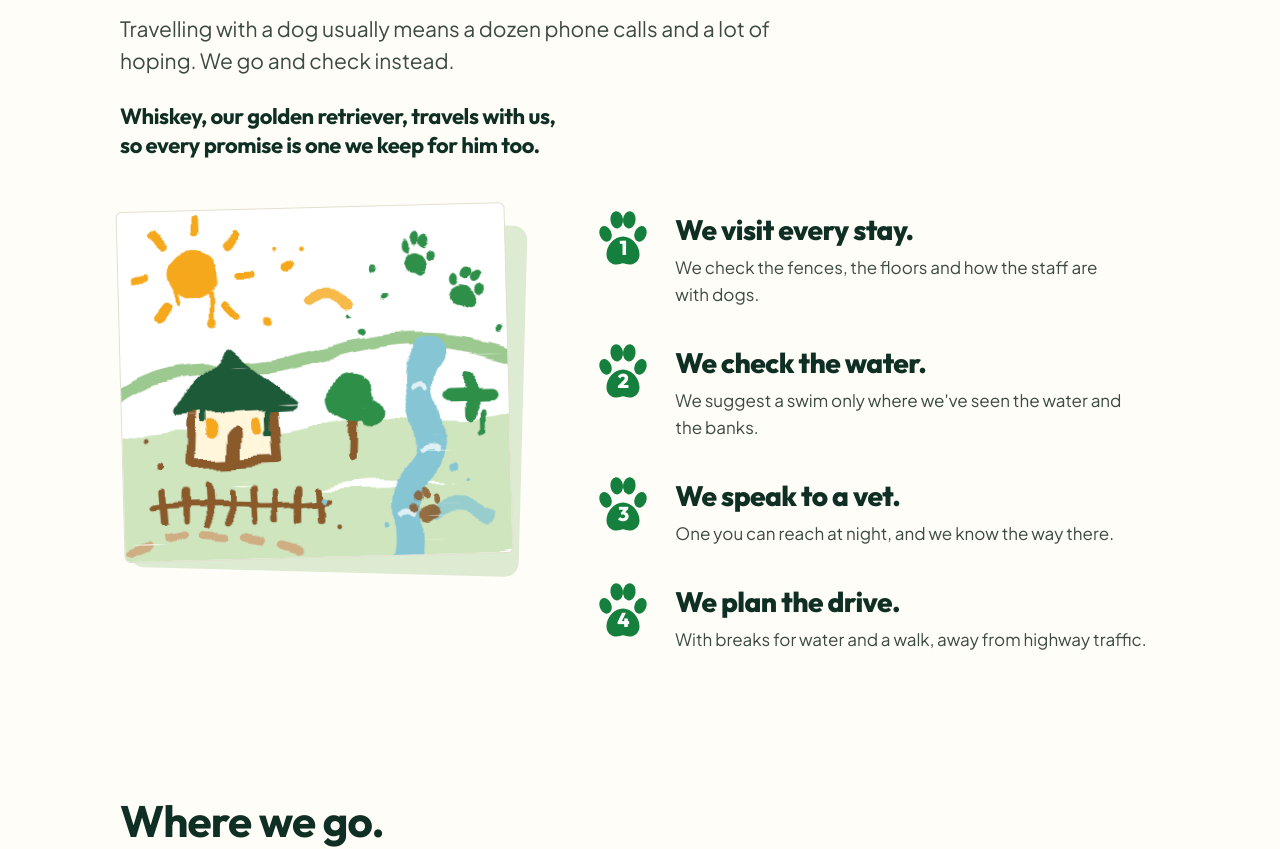
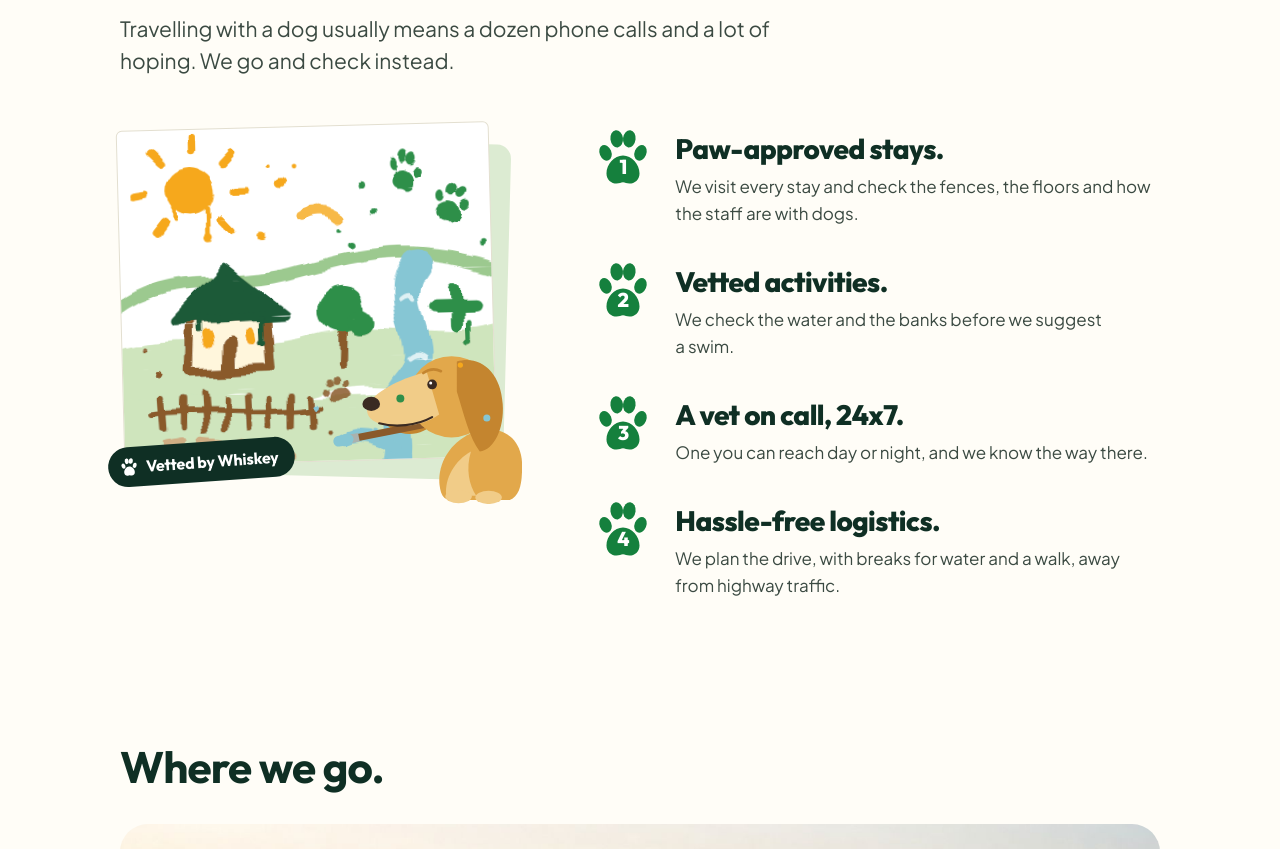
Before and after one commit to trailsunseen/website, a plain HTML site: page v2/index.html in a window 1280 px wide. Shown: the part 5220-6069 px from the top of the page. Drawn offline with Linux system fonts and the light colour scheme.

Commit message:
v2 draft: Whiskey paints the picture, new headings for the four checks
A drawn golden retriever holds the brush at the corner of the painting,
with a 'Vetted by Whiskey' label. The four checks take the owners'
headings. The Whiskey section no longer mentions the two families.

Co-Authored-By: Claude Fable 5.2 <noreply@anthropic.com>

```diff
--- a/v2/index.html
+++ b/v2/index.html
@@ -22,7 +22,7 @@
 <link rel="preconnect" href="https://fonts.googleapis.com">
 <link rel="preconnect" href="https://fonts.gstatic.com" crossorigin>
 <link href="https://fonts.googleapis.com/css2?family=Outfit:wght@600;700;800&family=Plus+Jakarta+Sans:wght@400;500;600;700&display=swap" rel="stylesheet">
-<link rel="stylesheet" href="styles.css?v=26">
+<link rel="stylesheet" href="styles.css?v=29">
 <script>document.documentElement.className = 'js';</script>
 </head>
 <body>
@@ -166,14 +166,12 @@
     <div class="gofirst-head">
       <h2 id="how-title">We go there before you do.</h2>
       <p class="lede">Travelling with a dog usually means a dozen phone calls and a lot of hoping. We go and check instead.</p>
-      <p class="gofirst-whiskey">Whiskey, our golden retriever, travels with us, so every promise is one we keep for him too.</p>
     </div>
     <div class="gofirst-grid">
-      <!-- A drawing made to look as if a dog painted it with a brush in its mouth: thick, wobbly strokes. It shows
-           what is checked (a stay and its fence, the water, a vet, the road in) and is a picture of no particular place. -->
-      <div class="painting">
-        <svg viewBox="0 0 400 360" role="img"
-             aria-label="A painting in thick, wobbly brush strokes, as if a dog had painted it: a sun, a house with a fence, a tree, a stream, a green cross and a path, with drips, splatters and a few paw prints in paint.">
+      <!-- The painting, and the painter: a drawn golden retriever with the brush in his mouth. It is a cartoon, never a
+           photo, and it shows what is checked (a stay and its fence, the water, a vet, the road in) at no particular place. -->
+      <div class="painting" role="img" aria-label="A drawing of a golden retriever with a paintbrush in his mouth, painting a picture in thick, wobbly strokes: a sun, a house with a fence, a tree, a stream, a green cross and a path, with drips, splatters and paw prints in paint. A label on it reads: Vetted by Whiskey.">
+        <svg class="sheet" viewBox="0 0 400 360" aria-hidden="true">
           <defs>
             <filter id="brush" x="-6%" y="-6%" width="112%" height="112%">
               <feTurbulence type="fractalNoise" baseFrequency="0.022" numOctaves="2" seed="11" result="wobble"/>
@@ -208,7 +206,7 @@
             <path d="M96 84 v30 M60 80 v15" stroke="#f6a81c" stroke-width="5"/><circle cx="96" cy="117" r="4.5" fill="#f6a81c"/>
             <path d="M150 204 v24 M84 206 v13" stroke="#1c5a38" stroke-width="5"/><circle cx="150" cy="230" r="4" fill="#1c5a38"/>
             <path d="M372 216 v22" stroke="#2f8f4a" stroke-width="5"/><circle cx="372" cy="240" r="4" fill="#2f8f4a"/>
-            <path d="M322 318 c16 -12 34 -8 52 4" stroke="#86c6d4" stroke-width="15" opacity=".75"/>
+            <path d="M236 338 C 250 331, 268 335, 288 346" stroke="#86c6d4" stroke-width="14"/>
             <path d="M196 96 c14 -9 30 -6 40 3" stroke="#f6a81c" stroke-width="12" opacity=".8"/>
             <g stroke="none">
               <circle cx="176" cy="58" r="5" fill="#f6a81c"/><circle cx="190" cy="44" r="2.5" fill="#f6a81c"/><circle cx="166" cy="40" r="2" fill="#f6a81c"/>
@@ -217,17 +215,35 @@
               <circle cx="40" cy="262" r="3.5" fill="#8a5a2b"/><circle cx="222" cy="330" r="2.5" fill="#8a5a2b"/>
             </g>
             <g fill="#8a5a2b" stroke="none" opacity=".85">
-              <use href="#paw" x="296" y="292" width="34" height="37" transform="rotate(-24 313 310)"/>
+              <use href="#paw" x="216" y="268" width="30" height="33" transform="rotate(-24 231 284)"/>
             </g>
             <circle cx="150" cy="116" r="3.5" fill="#f6a81c"/><circle cx="208" cy="300" r="3" fill="#86c6d4"/><circle cx="24" cy="236" r="3" fill="#8a5a2b"/>
           </g>
         </svg>
+        <svg class="painter" viewBox="-20 0 220 200" aria-hidden="true">
+          <path d="M108 186 C 100 158, 118 128, 146 118 C 176 108, 200 124, 200 156 C 200 178, 197 190, 186 195 L 120 195 C 113 195, 110 192, 108 186 Z" fill="#e2a84b"/>
+          <path d="M114 190 C 112 170, 124 150, 142 140 C 136 160, 140 178, 148 190 Z" fill="#f1cc88"/>
+          <ellipse cx="128" cy="191" rx="15" ry="7.5" fill="#f1cc88"/><ellipse cx="162" cy="192" rx="15" ry="7.5" fill="#f1cc88"/>
+          <path d="M42 104 C 54 124, 86 126, 102 106 Z" fill="#c4852f"/>
+          <path d="M86 110 L14 124" stroke="#8a5a2b" stroke-width="8" stroke-linecap="round"/>
+          <path d="M15 123.8 L4 126" stroke="#aab2ae" stroke-width="10"/>
+          <path d="M3 126.2 L-8 128.4" stroke="#86c6d4" stroke-width="12" stroke-linecap="round"/>
+          <ellipse cx="120" cy="78" rx="48" ry="46" fill="#e2a84b"/>
+          <path d="M92 50 C 66 56, 36 70, 26 86 C 20 98, 30 108, 46 110 C 66 113, 90 110, 106 98 Z" fill="#f1cc88"/>
+          <ellipse cx="29" cy="86" rx="10" ry="8" fill="#3a2a22"/>
+          <path d="M38 108 C 56 113, 80 111, 98 101" fill="none" stroke="#3a2a22" stroke-width="2.5" stroke-linecap="round"/>
+          <circle cx="98" cy="64" r="5.5" fill="#3a2a22"/><circle cx="96.4" cy="62.4" r="1.7" fill="#fff"/>
+          <path d="M88 51 q10 -7 20 -2" fill="none" stroke="#c4852f" stroke-width="3" stroke-linecap="round"/>
+          <path d="M126 38 C 152 30, 176 50, 178 86 C 180 114, 168 138, 152 140 C 140 124, 134 98, 126 72 Z" fill="#c4852f"/>
+          <circle cx="62" cy="80" r="4.5" fill="#2f8f4a"/><circle cx="160" cy="102" r="4" fill="#86c6d4"/><circle cx="130" cy="42" r="3" fill="#f6a81c"/>
+        </svg>
+        <p class="vetted"><svg aria-hidden="true"><use href="#paw"/></svg>Vetted by Whiskey</p>
       </div>
       <ol class="checks">
-        <li><span class="check-paw" aria-hidden="true"><svg><use href="#paw"/></svg><b>1</b></span><div><h3>We visit every stay.</h3><p>We check the fences, the floors and how the staff are with dogs.</p></div></li>
-        <li><span class="check-paw" aria-hidden="true"><svg><use href="#paw"/></svg><b>2</b></span><div><h3>We check the water.</h3><p>We suggest a swim only where we've seen the water and the banks.</p></div></li>
-        <li><span class="check-paw" aria-hidden="true"><svg><use href="#paw"/></svg><b>3</b></span><div><h3>We speak to a vet.</h3><p>One you can reach at night, and we know the way there.</p></div></li>
-        <li><span class="check-paw" aria-hidden="true"><svg><use href="#paw"/></svg><b>4</b></span><div><h3>We plan the drive.</h3><p>With breaks for water and a walk, away from highway traffic.</p></div></li>
+        <li><span class="check-paw" aria-hidden="true"><svg><use href="#paw"/></svg><b>1</b></span><div><h3>Paw-approved stays.</h3><p>We visit every stay and check the fences, the floors and how the staff are with dogs.</p></div></li>
+        <li><span class="check-paw" aria-hidden="true"><svg><use href="#paw"/></svg><b>2</b></span><div><h3>Vetted activities.</h3><p>We check the water and the banks before we suggest a swim.</p></div></li>
+        <li><span class="check-paw" aria-hidden="true"><svg><use href="#paw"/></svg><b>3</b></span><div><h3>A vet on call, 24x7.</h3><p>One you can reach day or night, and we know the way there.</p></div></li>
+        <li><span class="check-paw" aria-hidden="true"><svg><use href="#paw"/></svg><b>4</b></span><div><h3>Hassle-free logistics.</h3><p>We plan the drive, with breaks for water and a walk, away from highway traffic.</p></div></li>
       </ol>
     </div>
   </div>
@@ -350,10 +366,10 @@
 <section class="whiskey" id="whiskey" aria-labelledby="whiskey-title">
   <div class="wrap whiskey-grid">
     <div>
-      <!-- PHOTO SLOT: a real photo of Whiskey with the two families. Real only. -->
+      <!-- PHOTO SLOT: a real photo of Whiskey with the owners. Real only. -->
       <h2 id="whiskey-title">Meet Whiskey.</h2>
       <p class="lede">Our golden retriever, and the reason Trails Unseen exists.</p>
-      <p class="whiskey-why">We're two families who kept saying no to trips because he couldn't come. So we built the trips we wanted to take with him.</p>
+      <p class="whiskey-why">We kept saying no to trips because he couldn't come. So we built the trips we wanted to take with him.</p>
       <!-- No guest has travelled yet, so there are no guest stories. They go here after the first trips. -->
       <div class="follow">
         <p>Follow Whiskey</p>
--- a/v2/styles.css
+++ b/v2/styles.css
@@ -183,10 +183,13 @@ html:not(.js) .beats li { min-height: 0; padding: var(--s5) 0; }
 /* ---------- 4. we go there before you do ---------- */
 .gofirst-grid { display: grid; gap: var(--s6); margin-top: var(--s6); }
 /* the painting: a sheet of white paper, slightly crooked, on a pale green block */
-.painting { position: relative; width: min(100% - 28px, 460px); margin-inline: auto; }
+.painting { position: relative; width: min(100% - 28px, 460px); margin: 0 auto var(--s6); }
 .painting::before { content: ""; position: absolute; inset: 14px -14px -14px 14px; border-radius: var(--radius); background: var(--meadow-deep); transform: rotate(1.5deg); }
-.painting svg { position: relative; display: block; width: 100%; height: auto; background: #fff; border: 1px solid var(--line); border-radius: 6px; transform: rotate(-1.5deg); }
-.gofirst-whiskey { margin-top: var(--s5); font: 700 clamp(18px, 2.4vw, 22px)/1.3 var(--display); letter-spacing: -0.02em; color: var(--ink); max-width: 20em; }
+.painting .sheet { position: relative; display: block; width: 100%; height: auto; background: #fff; border: 1px solid var(--line); border-radius: 6px; transform: rotate(-1.5deg); }
+/* the painter leans in over the bottom corner of the sheet, brush on the wet paint */
+.painter { position: absolute; right: -7.7%; bottom: -12.5%; width: 52%; height: auto; }
+.vetted { position: absolute; left: -12px; bottom: -20px; display: inline-flex; align-items: center; gap: var(--s2); padding: 10px var(--s4) 10px var(--s3); border-radius: 24px; background: var(--forest); color: #fff; font: 700 16px/1 var(--display); letter-spacing: -0.01em; transform: rotate(-4deg); }
+.vetted svg { width: 18px; height: 20px; fill: #fff; }
 .checks { display: grid; gap: var(--s6); }
 .checks li { display: grid; grid-template-columns: 56px minmax(0, 1fr); gap: var(--s5); align-items: start; }
 .check-paw { position: relative; display: block; width: 56px; height: 62px; }
@@ -287,7 +290,7 @@ main > .trips { padding-bottom: 0; }
   .handled-grid { grid-template-columns: minmax(0, 7fr) minmax(0, 5fr); gap: var(--s8); align-items: start; }
   .handled-photo { aspect-ratio: 4 / 5; position: sticky; top: var(--s6); }
   .gofirst-grid { grid-template-columns: minmax(0, 5fr) minmax(0, 7fr); gap: var(--s8); align-items: start; margin-top: var(--s7); }
-  .painting { width: calc(100% - 14px); margin: 0; position: sticky; top: var(--s7); }
+  .painting { width: calc(100% - 30px); margin: 0; position: sticky; top: var(--s7); }
   .trips-photo { aspect-ratio: 21 / 9; }
   .trips-grid { grid-template-columns: minmax(0, 5fr) minmax(0, 7fr); gap: var(--s8); align-items: start; }
   .map { position: sticky; top: var(--s6); }
```
